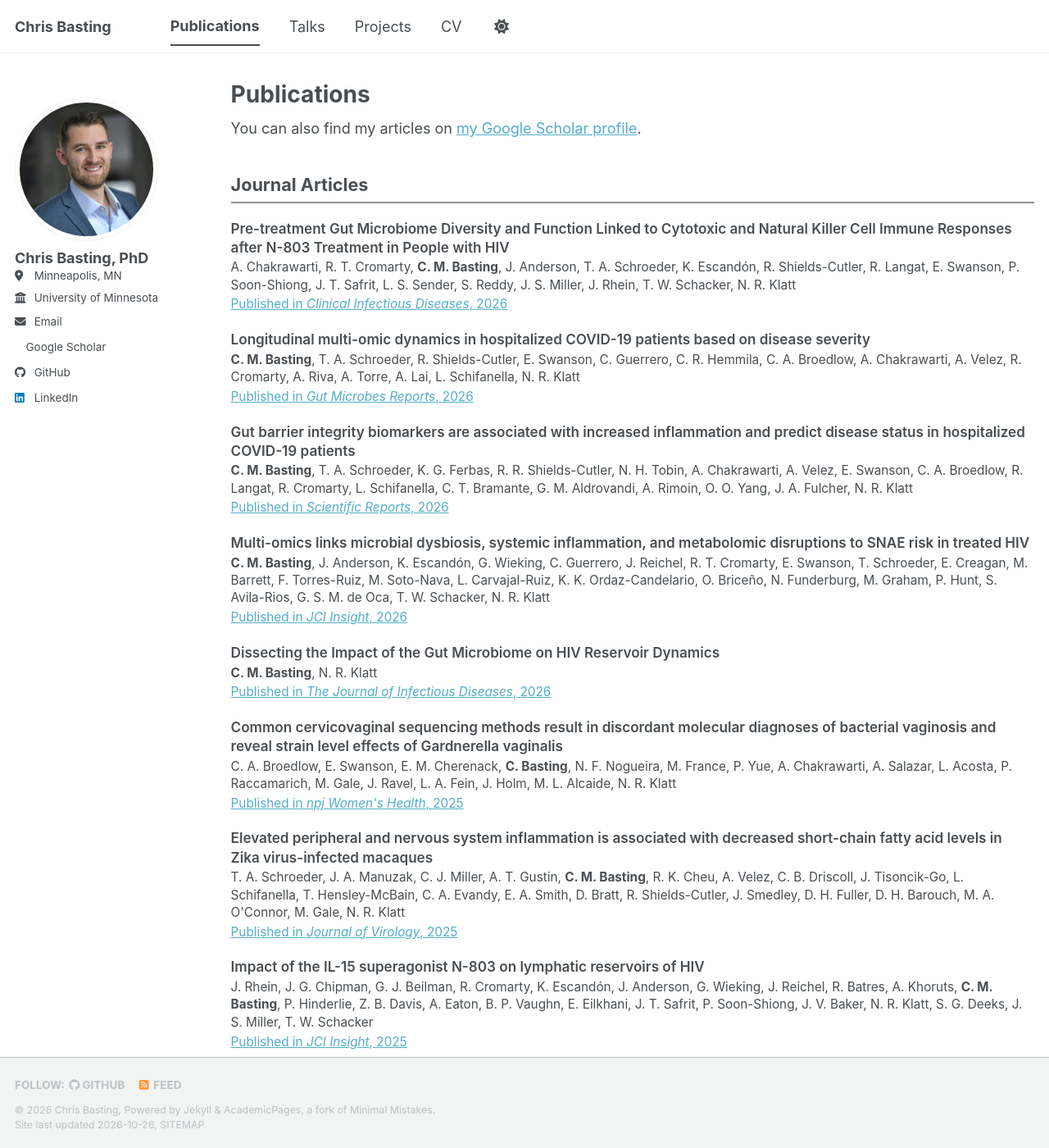
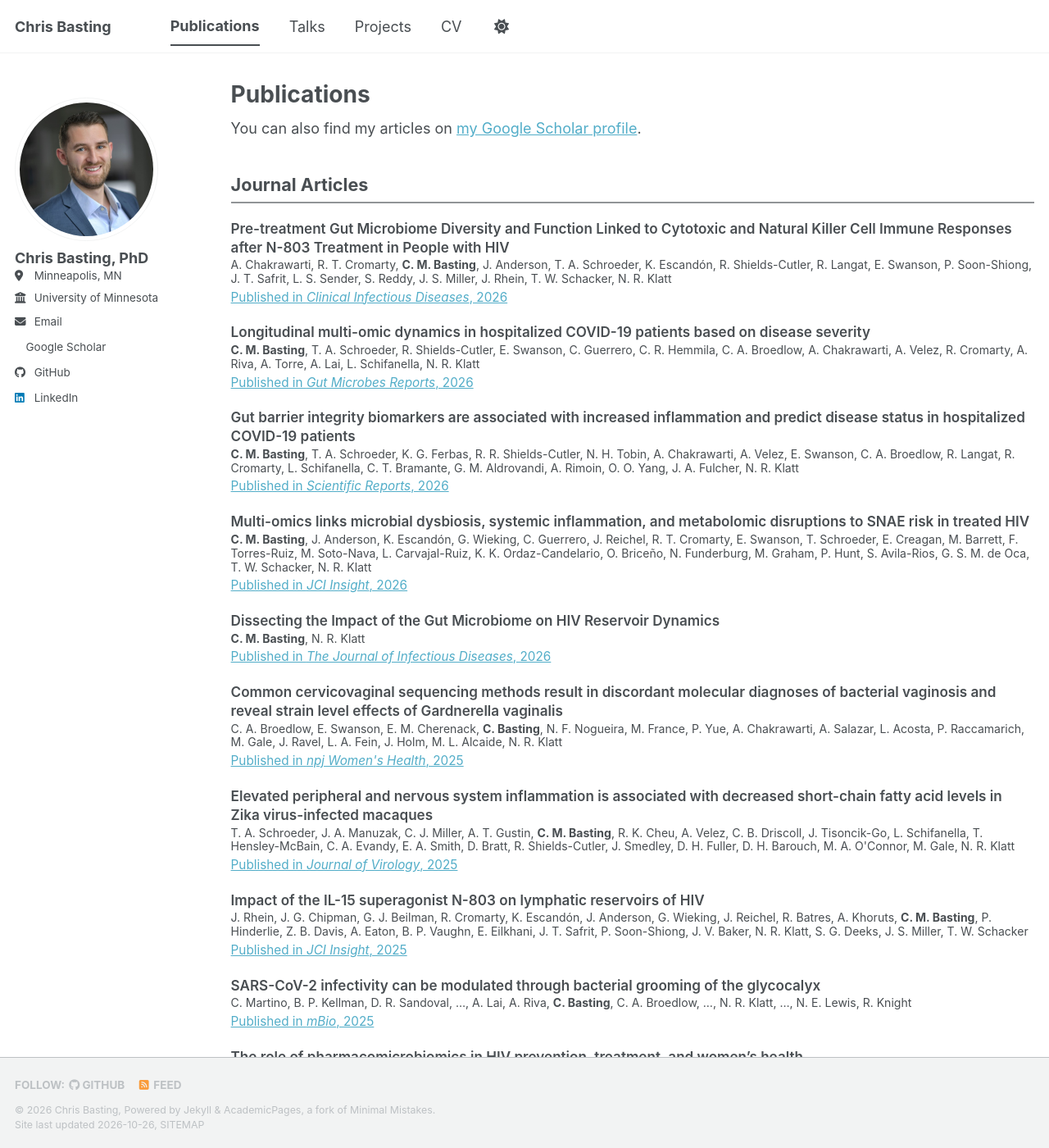
Before and after one commit to chris-basting/chris-basting.github.io, a Jekyll site: the page built from _pages/publications.html, in a window 1280 px wide and 1400 px high. Shown: the whole window at 82% size. Built offline with Jekyll 4.4.1, drawn with Linux system fonts in a browser that asks for light colours; a style sheet for code colours, icons or effects is not loaded.

Commit message:
Smaller, single-spaced author lists
Co-Authored-By: Claude Opus 5.5 <noreply@anthropic.com>
Claude-Session: https://claude.ai/code/session_01T8rxSmFpqvMFFMP1LFqe2d

```diff
--- a/_sass/layout/_archive.scss
+++ b/_sass/layout/_archive.scss
@@ -257,10 +257,10 @@
   text-decoration: none;
 }
 
-.archive .pub-authors {
-  font-size: 0.85rem;
-  line-height: 1.4;
-  margin: 0 0 0.15em;
+.archive p.pub-authors {
+  font-size: 0.78rem;
+  line-height: 1.2;
+  margin: 0.1em 0 0.2em;
 }
 
 .archive .pub-venue {
```
